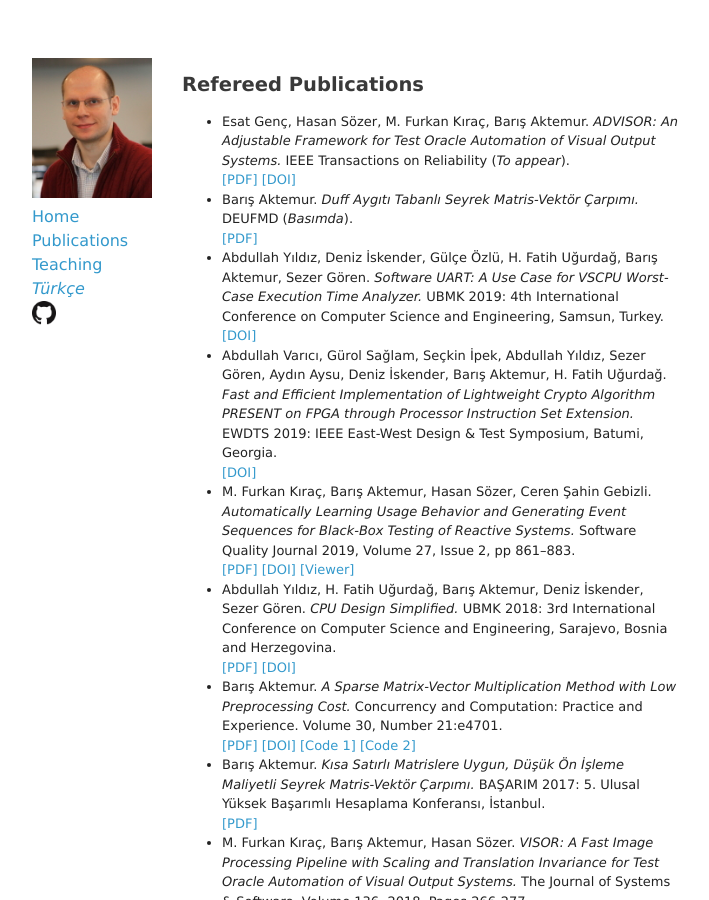
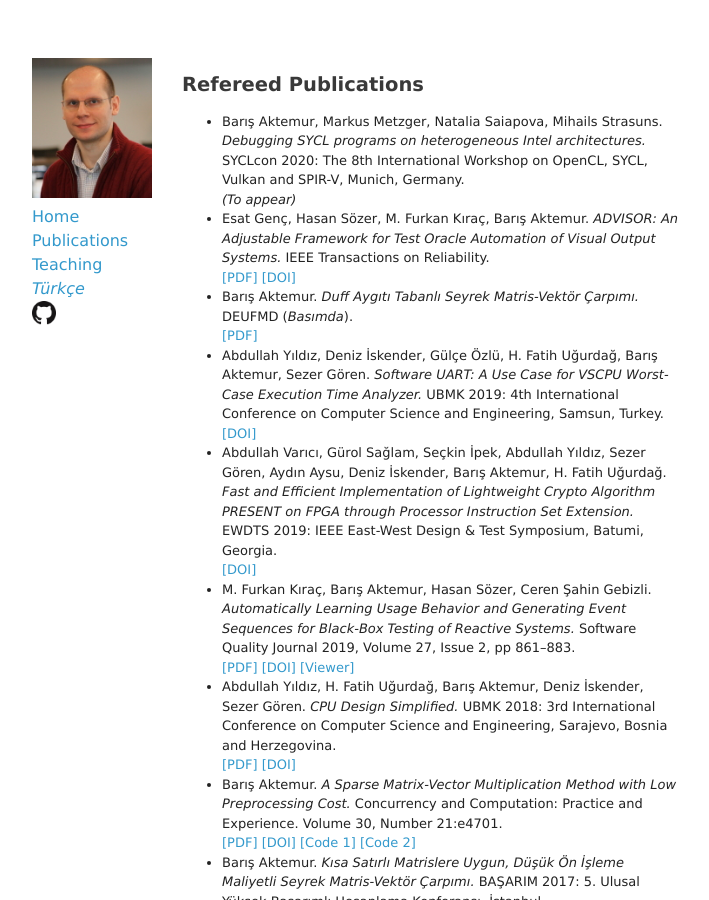
Before and after one commit to aktemur/aktemur.github.io, a Jekyll site: the page built from publications.md, in a window 1280 px wide and 900 px high. Shown: the whole window, without its empty margins (283-992 px from the left). Built offline with Jekyll 4.4.1, drawn with Linux system fonts in a browser that asks for light colours; our own code applies the rules of GitHub Pages for plain Markdown files.

Commit message:
Add the SYCLcon 2020 paper

```diff
--- a/publications.md
+++ b/publications.md
@@ -3,8 +3,12 @@ layout: default
 ---
 
 ## Refereed Publications
+* Barış Aktemur, Markus Metzger, Natalia Saiapova, Mihails Strasuns.
+  _Debugging SYCL programs on heterogeneous Intel architectures._
+  SYCLcon 2020: The 8th International Workshop on OpenCL, SYCL, Vulkan and SPIR-V, Munich, Germany.
+  _(To appear)_
 * Esat Genç, Hasan Sözer, M. Furkan Kıraç, Barış Aktemur.
-  _ADVISOR: An Adjustable Framework for Test Oracle Automation of Visual Output Systems._ IEEE Transactions on Reliability (_To appear_).
+  _ADVISOR: An Adjustable Framework for Test Oracle Automation of Visual Output Systems._ IEEE Transactions on Reliability.
   [[PDF]](data/ieee-trans-reliability-2020.pdf)
   [[DOI]](https://doi.org/10.1109/TR.2019.2957507)
 * Barış Aktemur.
```
